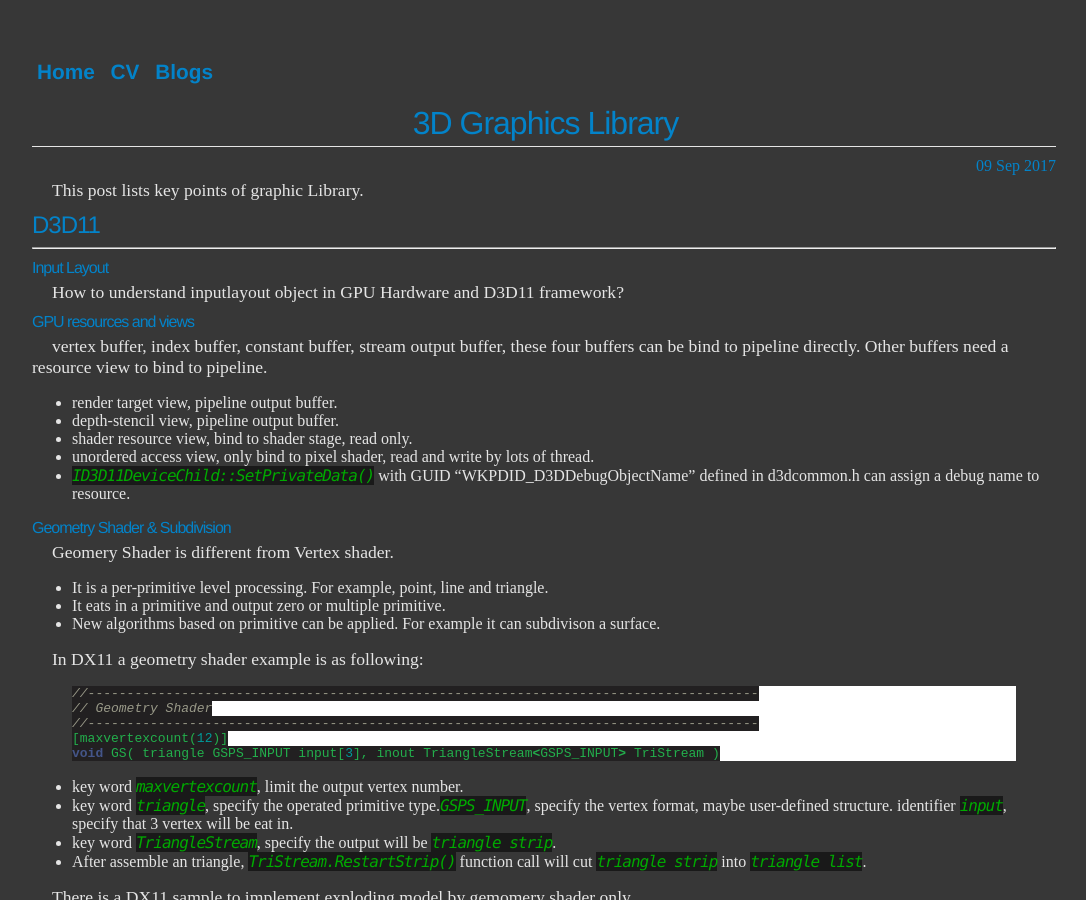
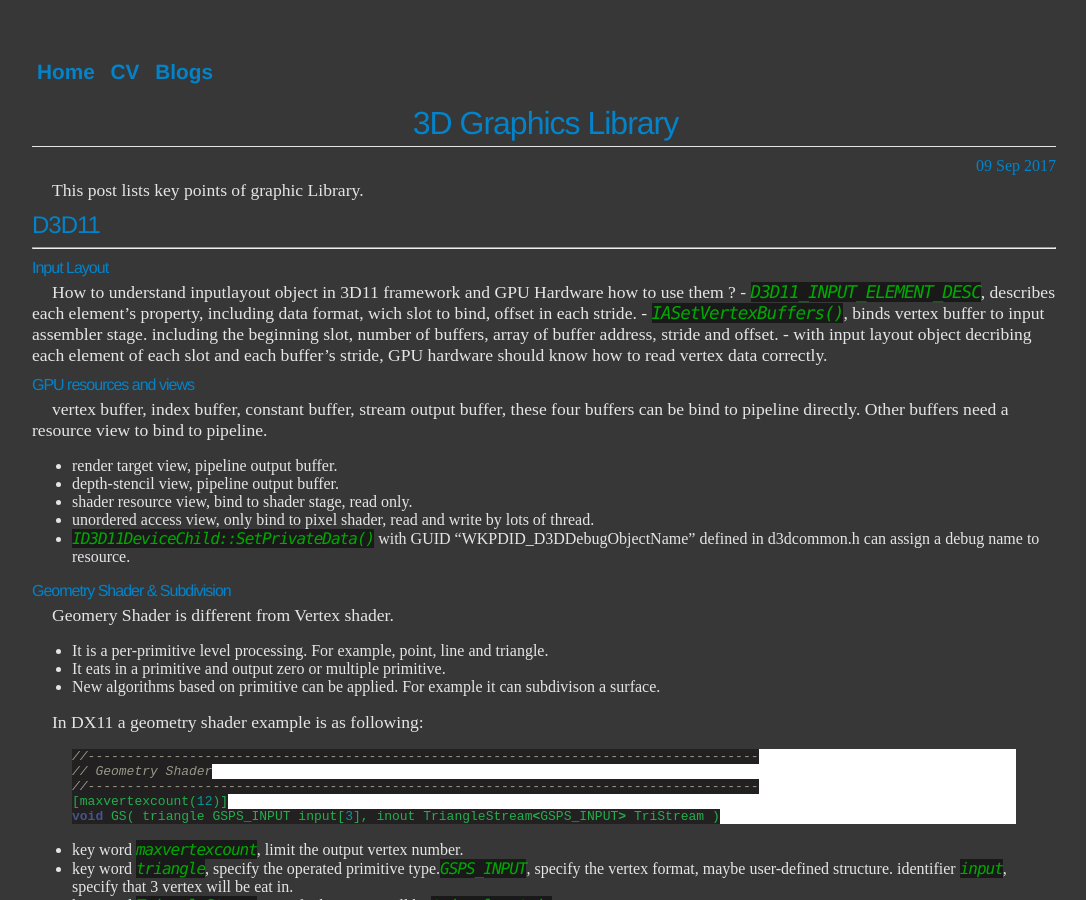
Before and after one commit to ychding11/ychding11.github.io, a Jekyll site: the page built from _posts/2017-9-9-3D-Rendering-API.md, in a window 1280 px wide and 900 px high. Shown: the whole window, without its empty margins (96-1182 px from the left). Built offline with Jekyll 4.4.1, drawn with Linux system fonts in a browser that asks for light colours.

Commit message:
D3D11 input layout objects and vertex buffer bind.

```diff
--- a/_posts/2017-9-9-3D-Rendering-API.md
+++ b/_posts/2017-9-9-3D-Rendering-API.md
@@ -10,7 +10,10 @@
 ## D3D11
 ---
 ### Input Layout
-How to understand inputlayout object in GPU Hardware and D3D11 framework?
+How to understand inputlayout object in 3D11 framework and GPU Hardware how to use them ?
+	- *D3D11_INPUT_ELEMENT_DESC*, describes each element's property, including data format, wich slot to bind, offset in each stride.
+	- *IASetVertexBuffers()*, binds vertex buffer to input assembler stage. including the beginning slot, number of buffers, array of buffer address, stride and offset.
+	- with input layout object decribing each element of each slot and each buffer's stride, GPU hardware should know how to read vertex data correctly.
 
 ### GPU resources and views
 vertex buffer, index buffer, constant buffer, stream output buffer, these four buffers can be bind to pipeline directly.
```
